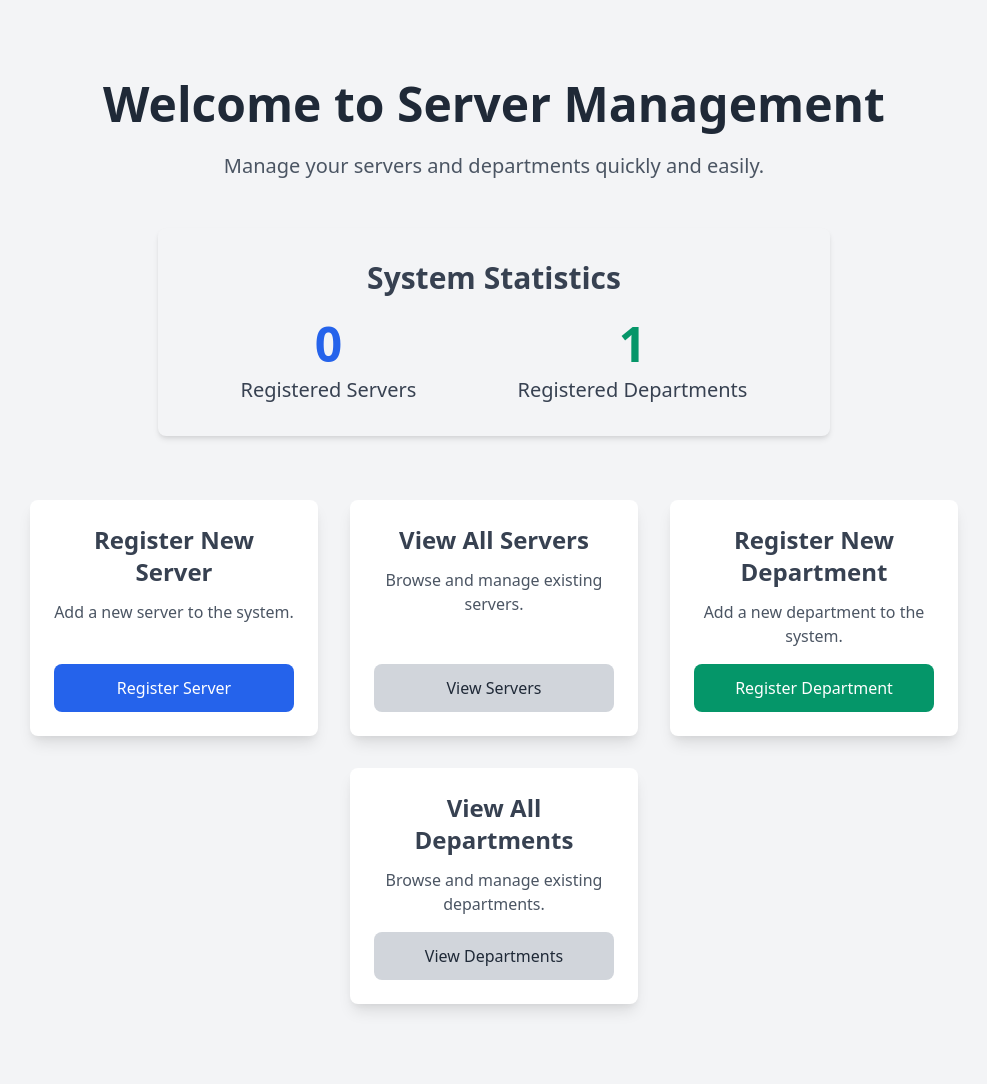
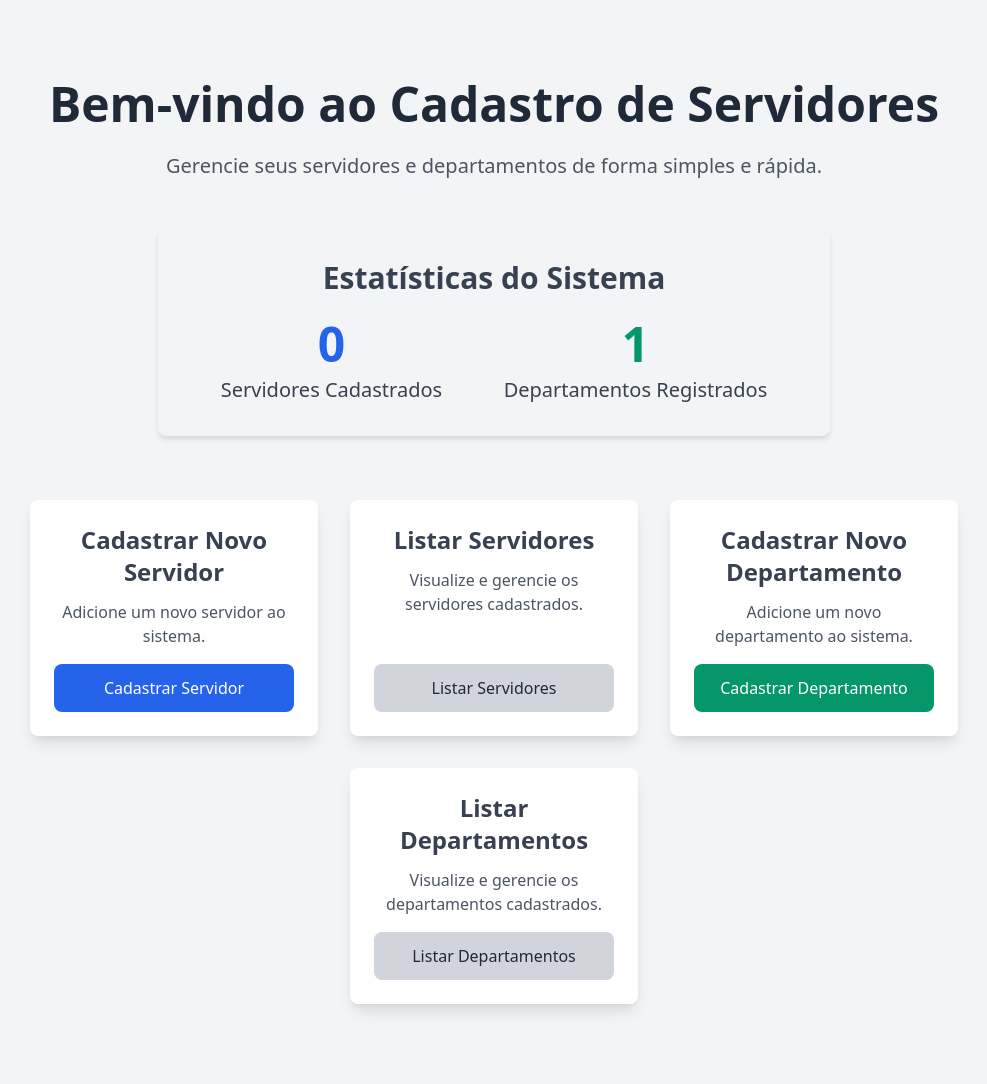
Before and after one commit to alexbrainer73/Cadastro_de_Servidores, a Flask app: page / in a window 1280 px wide. Shown: the part 48-1132 px from the top of the page, without its empty margins (146-1133 px from the left). Run offline with Flask 3, Linux system fonts and the light colour scheme.

Commit message:
Fix: Revert user-facing text to Portuguese
This commit reverts user-facing text on the landing page (`templates/index.html`) back to Portuguese, correcting a previous erroneous translation to English.

All other template files were reviewed and confirmed to already be in Portuguese.

```diff
--- a/templates/index.html
+++ b/templates/index.html
@@ -1,59 +1,59 @@
 {% extends 'base.html' %}
-{% block title %}Home - Server Management{% endblock %}
+{% block title %}Home - Cadastro de Servidores{% endblock %}
 {% block content %}
 <div class="text-center py-16 px-4">
-    <h1 class="text-5xl font-bold mb-6 text-gray-800">Welcome to Server Management</h1>
-    <p class="mb-12 text-xl text-gray-600">Manage your servers and departments quickly and easily.</p>
+    <h1 class="text-5xl font-bold mb-6 text-gray-800">Bem-vindo ao Cadastro de Servidores</h1>
+    <p class="mb-12 text-xl text-gray-600">Gerencie seus servidores e departamentos de forma simples e rápida.</p>
 
     <div class="bg-gray-100 p-8 rounded-lg shadow-md mb-16 max-w-2xl mx-auto">
-        <h2 class="text-3xl font-semibold mb-6 text-center text-gray-700">System Statistics</h2>
+        <h2 class="text-3xl font-semibold mb-6 text-center text-gray-700">Estatísticas do Sistema</h2>
         <div class="flex justify-around">
             <div class="text-center">
                 <p class="text-5xl font-bold text-blue-600">{{ num_servers }}</p>
-                <p class="text-xl text-gray-700 mt-2">Registered Servers</p>
+                <p class="text-xl text-gray-700 mt-2">Servidores Cadastrados</p>
             </div>
             <div class="text-center">
                 <p class="text-5xl font-bold text-green-600">{{ num_departments }}</p>
-                <p class="text-xl text-gray-700 mt-2">Registered Departments</p>
+                <p class="text-xl text-gray-700 mt-2">Departamentos Registrados</p>
             </div>
         </div>
     </div>
 
     <div class="flex flex-wrap justify-center gap-8">
-        <!-- Card 1: Register New Server -->
+        <!-- Card 1: Cadastrar Novo Servidor -->
         <div class="bg-white shadow-lg rounded-lg p-6 w-72 text-center flex flex-col justify-between hover:shadow-xl transition-shadow duration-300">
             <div>
-                <h2 class="text-2xl font-semibold mb-3 text-gray-700">Register New Server</h2>
-                <p class="text-gray-600 mb-4">Add a new server to the system.</p>
+                <h2 class="text-2xl font-semibold mb-3 text-gray-700">Cadastrar Novo Servidor</h2>
+                <p class="text-gray-600 mb-4">Adicione um novo servidor ao sistema.</p>
             </div>
-            <a href="{{ url_for('cadastro') }}" class="mt-auto bg-blue-600 text-white px-6 py-3 rounded-lg hover:bg-blue-700 transition-colors duration-300 font-medium">Register Server</a>
+            <a href="{{ url_for('cadastro') }}" class="mt-auto bg-blue-600 text-white px-6 py-3 rounded-lg hover:bg-blue-700 transition-colors duration-300 font-medium">Cadastrar Servidor</a>
         </div>
 
-        <!-- Card 2: View All Servers -->
+        <!-- Card 2: Listar Servidores -->
         <div class="bg-white shadow-lg rounded-lg p-6 w-72 text-center flex flex-col justify-between hover:shadow-xl transition-shadow duration-300">
             <div>
-                <h2 class="text-2xl font-semibold mb-3 text-gray-700">View All Servers</h2>
-                <p class="text-gray-600 mb-4">Browse and manage existing servers.</p>
+                <h2 class="text-2xl font-semibold mb-3 text-gray-700">Listar Servidores</h2>
+                <p class="text-gray-600 mb-4">Visualize e gerencie os servidores cadastrados.</p>
             </div>
-            <a href="{{ url_for('listagem') }}" class="mt-auto bg-gray-300 text-gray-800 px-6 py-3 rounded-lg hover:bg-gray-400 transition-colors duration-300 font-medium">View Servers</a>
+            <a href="{{ url_for('listagem') }}" class="mt-auto bg-gray-300 text-gray-800 px-6 py-3 rounded-lg hover:bg-gray-400 transition-colors duration-300 font-medium">Listar Servidores</a>
         </div>
 
-        <!-- Card 3: Register New Department -->
+        <!-- Card 3: Cadastrar Novo Departamento -->
         <div class="bg-white shadow-lg rounded-lg p-6 w-72 text-center flex flex-col justify-between hover:shadow-xl transition-shadow duration-300">
             <div>
-                <h2 class="text-2xl font-semibold mb-3 text-gray-700">Register New Department</h2>
-                <p class="text-gray-600 mb-4">Add a new department to the system.</p>
+                <h2 class="text-2xl font-semibold mb-3 text-gray-700">Cadastrar Novo Departamento</h2>
+                <p class="text-gray-600 mb-4">Adicione um novo departamento ao sistema.</p>
             </div>
-            <a href="{{ url_for('cadastro_departamento') }}" class="mt-auto bg-green-600 text-white px-6 py-3 rounded-lg hover:bg-green-700 transition-colors duration-300 font-medium">Register Department</a>
+            <a href="{{ url_for('cadastro_departamento') }}" class="mt-auto bg-green-600 text-white px-6 py-3 rounded-lg hover:bg-green-700 transition-colors duration-300 font-medium">Cadastrar Departamento</a>
         </div>
 
-        <!-- Card 4: View All Departments -->
+        <!-- Card 4: Listar Departamentos -->
         <div class="bg-white shadow-lg rounded-lg p-6 w-72 text-center flex flex-col justify-between hover:shadow-xl transition-shadow duration-300">
             <div>
-                <h2 class="text-2xl font-semibold mb-3 text-gray-700">View All Departments</h2>
-                <p class="text-gray-600 mb-4">Browse and manage existing departments.</p>
+                <h2 class="text-2xl font-semibold mb-3 text-gray-700">Listar Departamentos</h2>
+                <p class="text-gray-600 mb-4">Visualize e gerencie os departamentos cadastrados.</p>
             </div>
-            <a href="{{ url_for('listagem_departamentos') }}" class="mt-auto bg-gray-300 text-gray-800 px-6 py-3 rounded-lg hover:bg-gray-400 transition-colors duration-300 font-medium">View Departments</a>
+            <a href="{{ url_for('listagem_departamentos') }}" class="mt-auto bg-gray-300 text-gray-800 px-6 py-3 rounded-lg hover:bg-gray-400 transition-colors duration-300 font-medium">Listar Departamentos</a>
         </div>
     </div>
 </div>
```
